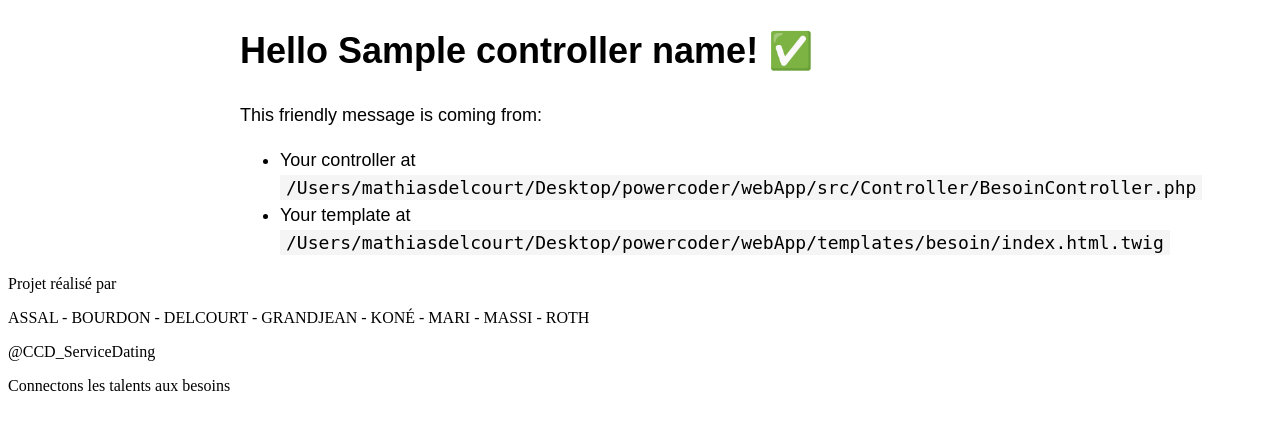
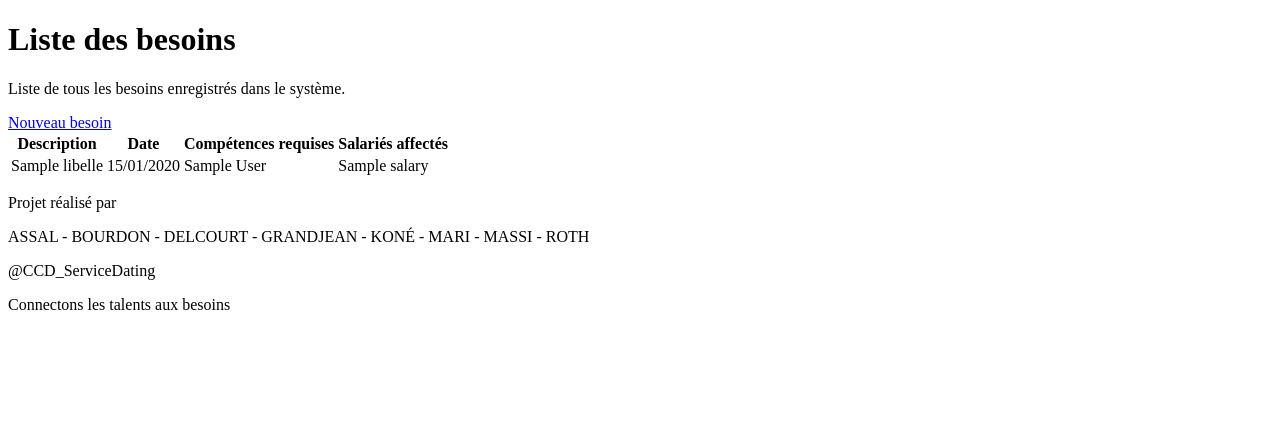
Before and after one commit to ismaelkone1/powercoder, a Symfony app: template webApp/templates/besoin/liste_besoin.html.twig in a window 1280 px wide. Shown: the part 116-546 px from the top of the page. Run offline with Twig, Linux system fonts and the light colour scheme; the template is opened without the code that fills it: most values are stand-ins (such as "Sample title", 1, 10 or a date in 2020); some libraries are stand-ins or nearby versions.

Commit message:
Ajout de la consultation de la liste des besoins

```diff
--- a/webApp/src/Controller/BesoinController.php
+++ b/webApp/src/Controller/BesoinController.php
@@ -16,12 +16,12 @@ final class BesoinController extends AbstractController
     public function listeBesoins(EntityManagerInterface $emi): Response
     {
         try {
-            $besoins = $emi->getRepository(Besoin::class)->findAll();
+            $besoins = $emi->getRepository(Besoin::class)->findAllBesoins();
         } catch (\Exception $e) {
             return new Response($e->getMessage(), Response::HTTP_INTERNAL_SERVER_ERROR);
         }
 
-        return $this->render('besoin/liste_besoins.html.twig', [
+        return $this->render('besoin/liste_besoin.html.twig', [
             'controller_name' => 'BesoinController',
             'besoins' => $besoins
         ]);
@@ -31,7 +31,7 @@ final class BesoinController extends AbstractController
     public function listeBesoinByClientId(EntityManagerInterface $emi, int $id): Response
     {
         try {
-            $besoins = $emi->getRepository(Besoin::class)->findBy(['client_id' => $id]);
+            $besoins = $emi->getRepository(Besoin::class)->findAllBesoinsByClientId($id);
         } catch (\Exception $e) {
             return new Response($e->getMessage(), Response::HTTP_INTERNAL_SERVER_ERROR);
         }
--- a/webApp/templates/besoin/liste_besoin.html.twig
+++ b/webApp/templates/besoin/liste_besoin.html.twig
@@ -1,20 +1,70 @@
 {% extends 'base.html.twig' %}
 
-{% block title %}Hello BesoinController!{% endblock %}
+{% block title %}Liste besoins{% endblock %}
 
 {% block body %}
-<style>
-    .example-wrapper { margin: 1em auto; max-width: 800px; width: 95%; font: 18px/1.5 sans-serif; }
-    .example-wrapper code { background: #F5F5F5; padding: 2px 6px; }
-</style>
+	<div class="max-w-7xl mx-auto px-4 sm:px-6 lg:px-8 py-8">
+		<div class="sm:flex sm:items-center">
+			<div class="sm:flex-auto">
+				<h1 class="text-2xl font-semibold text-gray-900">Liste des besoins</h1>
+				<p class="mt-2 text-sm text-gray-700">Liste de tous les besoins enregistrés dans le système.</p>
+			</div>
+			<div class="mt-4 sm:mt-0 sm:ml-16 sm:flex-none">
+				<a href="{{ path('create_besoin') }}" class="inline-flex items-center justify-center rounded-md border border-transparent bg-indigo-600 px-4 py-2 text-sm font-medium text-white shadow-sm hover:bg-indigo-700 focus:outline-none focus:ring-2 focus:ring-indigo-500 focus:ring-offset-2 sm:w-auto">
+					Nouveau besoin
+				</a>
+			</div>
+		</div>
 
-<div class="example-wrapper">
-    <h1>Hello {{ controller_name }}! ✅</h1>
-
-    This friendly message is coming from:
-    <ul>
-        <li>Your controller at <code>/Users/mathiasdelcourt/Desktop/powercoder/webApp/src/Controller/BesoinController.php</code></li>
-        <li>Your template at <code>/Users/mathiasdelcourt/Desktop/powercoder/webApp/templates/besoin/index.html.twig</code></li>
-    </ul>
-</div>
+		<div class="mt-8 flex flex-col">
+			<div class="-my-2 -mx-4 overflow-x-auto sm:-mx-6 lg:-mx-8">
+				<div class="inline-block min-w-full py-2 align-middle md:px-6 lg:px-8">
+					<div class="overflow-hidden shadow ring-1 ring-black ring-opacity-5 md:rounded-lg">
+						<table class="min-w-full divide-y divide-gray-300">
+							<thead class="bg-gray-50">
+								<tr>
+									<th scope="col" class="px-6 py-3 text-left text-sm font-semibold text-gray-900">Description</th>
+									<th scope="col" class="px-6 py-3 text-left text-sm font-semibold text-gray-900">Date</th>
+									<th scope="col" class="px-6 py-3 text-left text-sm font-semibold text-gray-900">Compétences requises</th>
+									<th scope="col" class="px-6 py-3 text-left text-sm font-semibold text-gray-900">Salariés affectés</th>
+								</tr>
+							</thead>
+							<tbody class="divide-y divide-gray-200 bg-white">
+								{% for besoin in besoins %}
+									<tr>
+										<td class="whitespace-nowrap px-6 py-4 text-sm text-gray-900">{{ besoin.libelle }}</td>
+										<td class="whitespace-nowrap px-6 py-4 text-sm text-gray-500">{{ besoin.date|date('d/m/Y') }}</td>
+										<td class="px-6 py-4 text-sm text-gray-500">
+											{% for competence in besoin.competences %}
+												<span class="inline-flex items-center px-2.5 py-0.5 rounded-full text-xs font-medium bg-blue-100 text-blue-800 mr-2">
+													{{ competence.fullName }}
+												</span>
+											{% endfor %}
+										</td>
+										<td class="px-6 py-4 text-sm text-gray-500">
+											{% if besoin.salaries is empty %}
+												<span class="inline-flex items-center px-2.5 py-0.5 rounded-full text-xs font-medium bg-yellow-100 text-yellow-800">
+													À affecter
+												</span>
+											{% else %}
+												{% for salarie in besoin.salaries %}
+													<span class="inline-flex items-center px-2.5 py-0.5 rounded-full text-xs font-medium bg-green-100 text-green-800 mr-2">
+														{{ salarie.nom }}
+													</span>
+												{% endfor %}
+											{% endif %}
+										</td>
+									</tr>
+								{% else %}
+									<tr>
+										<td colspan="5" class="px-6 py-4 text-sm text-gray-500 text-center">Aucun besoin trouvé</td>
+									</tr>
+								{% endfor %}
+							</tbody>
+						</table>
+					</div>
+				</div>
+			</div>
+		</div>
+	</div>
 {% endblock %}
--- a/webApp/templates/composants/header.html.twig
+++ b/webApp/templates/composants/header.html.twig
@@ -18,7 +18,7 @@
 				<span>Salariés</span>
 				<span class="absolute -bottom-1 left-0 w-0 h-0.5 bg-orange-400 transition-all duration-300 group-hover:w-full"></span>
 			</a>
-			<a href="#" class="text-blue-100 hover:text-orange-400 transition-all duration-300 font-medium relative group">
+				<a href="{{ path('liste_besoin') }}" class="text-blue-100 hover:text-orange-400 transition-all duration-300 font-medium relative group">
 				<span>Besoins</span>
 				<span class="absolute -bottom-1 left-0 w-0 h-0.5 bg-orange-400 transition-all duration-300 group-hover:w-full"></span>
 			</a>
```
Also changed, not shown: webApp/src/Entity/Competence.php (+12 -0 lines), webApp/src/Repository/BesoinRepository.php (+26 -0 lines), webApp/templates/besoin/liste_besoin_id.html.twig (+64 -14 lines).
